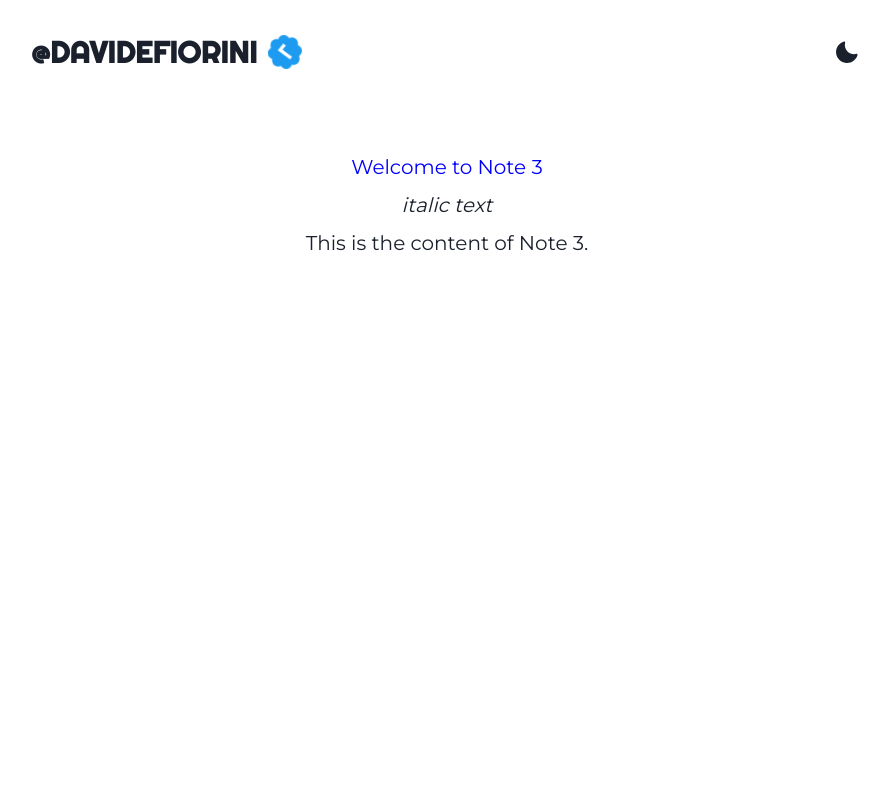
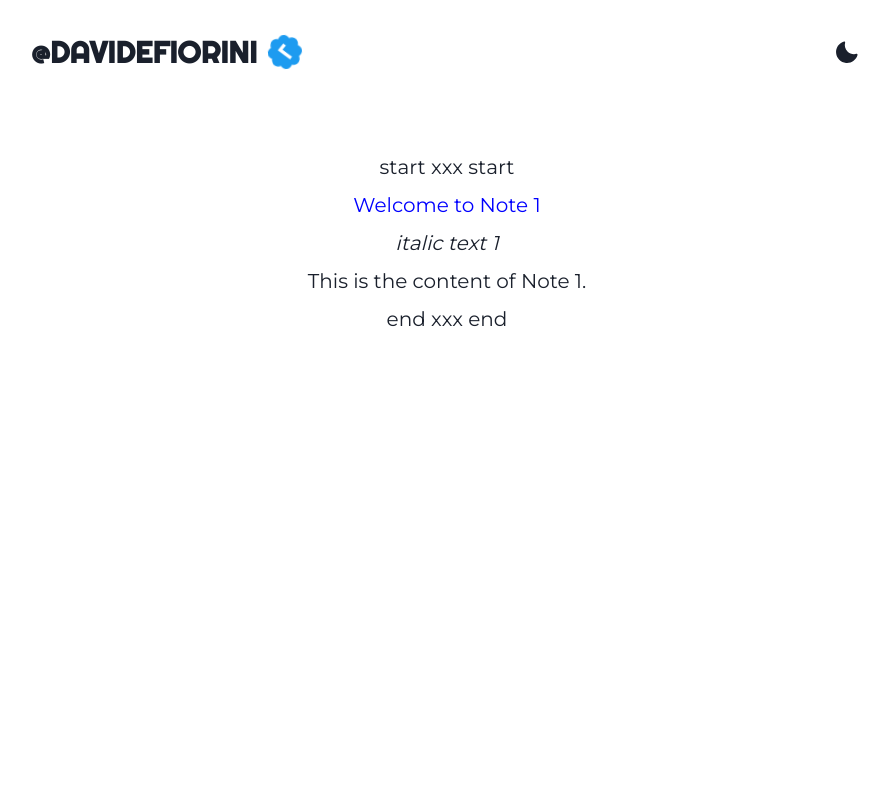
Before and after one commit to fiorins/fiorins.github.io, a React (Vite) app: page /notes in a window 1280 px wide. Shown: the top 800 px of the page, without its empty margins (193-1082 px from the left). Built offline with nearby package versions, Linux system fonts and the light colour scheme.

Commit message:
fix typos

```diff
--- a/src/assets/notes/testNote1.mdx
+++ b/src/assets/notes/testNote1.mdx
@@ -1,8 +1,11 @@
 ---
 title: Test Note 1
 shortTitle: A shorter title 1
+date: 1011-01-11
 ---
 
 # Welcome to Note 1
 
+_italic text 1_
+
 This is the content of Note 1.
--- a/src/assets/notes/testNote2.mdx
+++ b/src/assets/notes/testNote2.mdx
@@ -1,8 +1,11 @@
 ---
 title: Test Note 2
 shortTitle: A shorter title 2
+date: 2022-02-22
 ---
 
 # Welcome to Note 2
 
+_italic text 2_
+
 This is the content of Note 2.
--- a/src/routes/Note.tsx
+++ b/src/routes/Note.tsx
@@ -3,9 +3,8 @@
 // import { useEffect } from "react";
 //import { useParams } from "react-router-dom";
 import { MDXProvider } from "@mdx-js/react";
-//import testNote1 from "../assets/notes/testNote1.mdx";
-//import TestNote1 from "../assets/notes/testNote1.mdx";
-import TestNote3 from "../assets/notes/testNote3.mdx";
+import TestNote1 from "../assets/notes/TestNote1.mdx";
+import TestNote2 from "../assets/notes/TestNote2.mdx";
 import { VStack } from "@chakra-ui/react";
 
 const components = {
@@ -23,11 +22,12 @@ export default function Note() {
       //spacing={12}
       //alignItems="center"
     >
-      {/* xxx */}
+      <div>start xxx start</div>
       {/* <MDXProvider components={components}>
-        <TestNote3 />
+        <TestNote1 />
       </MDXProvider> */}
-      <TestNote3 components={components} />
+      <TestNote1 components={components} />
+      <div>end xxx end</div>
     </VStack>
   );
 }
```
